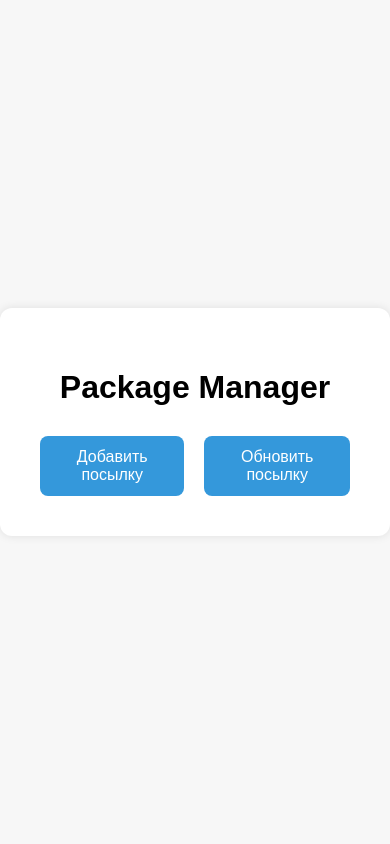
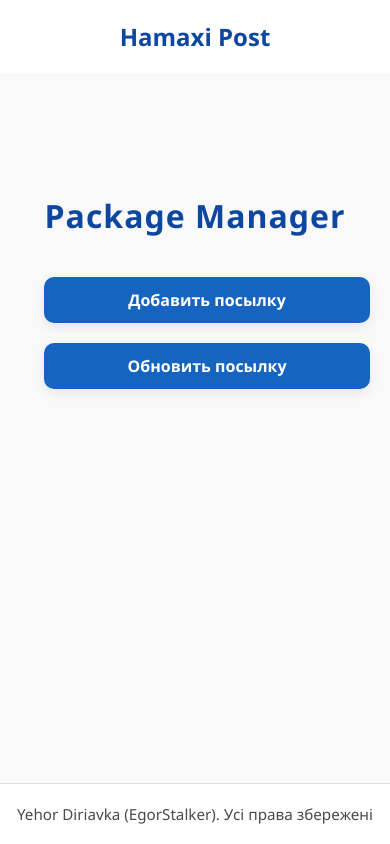
Before and after one commit to EgorStalker/Delivery, a Flask app: page / in a window 390 px wide. Run offline with Flask 3, Linux system fonts and the light colour scheme.

Commit message:
add new CSS

```diff
--- a/app.py
+++ b/app.py
@@ -155,13 +155,15 @@ def update_status(package_id):
 
 @app.route("/update_package", methods=["GET"])
 def show_update_package():
-    return render_template("update_package.html")
+    packages = Package.query.all()
+    return render_template("update_package.html",packages=packages)
+
 
 @app.route('/')
 def main():
     return render_template("main.html")
 
 
-app.run(debug=True)
-# if __name__ == "main":
-#     app.run()
+
+if __name__ == "__main__":
+    app.run(debug=True)
--- a/static/style_main.css
+++ b/static/style_main.css
@@ -1,41 +1,111 @@
+/* style_main.css — светлая тема с заголовком Hamaxi Post */
 body {
-    font-family: Arial, sans-serif;
-    background-color: #f7f7f7;
     margin: 0;
-    padding: 0;
+    font-family: 'Segoe UI', sans-serif;
+    background-color: #f9f9f9;
+    color: #333;
     display: flex;
-    justify-content: center;
-    align-items: center;
-    height: 100vh;
+    flex-direction: column;
+    min-height: 100vh;
+    opacity: 0;
+    animation: fadeIn 0.6s ease-in-out forwards;
+}
+
+@keyframes fadeIn {
+    to {
+        opacity: 1;
+    }
 }
 
 .container {
+    max-width: 800px;
+    margin: 100px auto;
     text-align: center;
-    background-color: #fff;
-    padding: 40px;
-    border-radius: 12px;
-    box-shadow: 0 0 10px rgba(0, 0, 0, 0.1);
+    flex: 1;
+    padding: 0 20px;
+    opacity: 0;
+    transform: translateY(20px);
+    animation: slideUp 0.6s ease-out 0.3s forwards;
+}
+
+@keyframes slideUp {
+    to {
+        opacity: 1;
+        transform: translateY(0);
+    }
 }
 
 h1 {
-    margin-bottom: 30px;
+    font-size: 2.8rem;
+    margin-bottom: 2.5rem;
+    color: #0d47a1;
+    font-weight: 700;
+    letter-spacing: 1px;
 }
+
+
 
 .buttons {
     display: flex;
     justify-content: center;
+    flex-wrap: wrap;
     gap: 20px;
 }
 
 .btn {
-    padding: 12px 24px;
-    background-color: #3498db;
-    color: white;
+    padding: 15px 30px;
+    background-color: #1565c0;
+    color: #fff;
     text-decoration: none;
-    border-radius: 8px;
+    font-weight: bold;
+    border-radius: 10px;
     transition: background-color 0.3s ease;
+    box-shadow: 0 4px 12px rgba(0, 0, 0, 0.08);
 }
 
 .btn:hover {
-    background-color: #2980b9;
+    background-color: #0d47a1;
 }
+
+.logo {
+    font-size: 1.5rem;
+    font-weight: bold;
+    padding: 20px;
+    color: #0d47a1;
+    background-color: #ffffff;
+    text-align: left;
+    animation: fadeIn 0.6s ease-in-out forwards;
+}
+
+footer {
+    background-color: #ffffff;
+    color: #4a4a4a;
+    text-align: center;
+    padding: 20px 0;
+    font-size: 0.95rem;
+    border-top: 1px solid #e0e0e0;
+    opacity: 0;
+    animation: fadeIn 0.6s ease-in-out 0.6s forwards;
+    margin-top: auto;
+}
+
+/* Адаптивность */
+@media (max-width: 600px) {
+    h1 {
+        font-size: 2rem;
+    }
+
+    .btn {
+        width: 100%;
+        padding: 12px;
+    }
+
+    .buttons {
+        flex-direction: column;
+        align-items: center;
+    }
+
+    .logo {
+        text-align: center;
+    }
+}
--- a/templates/add_package.html
+++ b/templates/add_package.html
@@ -13,7 +13,6 @@
   </style>
 </head>
 <body>
-
 
     <form method="POST">
         <h3>Добавить посылку</h3>
@@ -132,5 +131,6 @@
 
         <input type="submit" value="Добавить в базу данных">
     </form><br>
+
 </body>
 </html>
--- a/templates/main.html
+++ b/templates/main.html
@@ -6,6 +6,10 @@
     <link rel="stylesheet" href="{{ url_for('static', filename='style_main.css') }}">
 </head>
 <body>
+  <header>
+    <div class="logo">Hamaxi Post</div>
+</header>
+
     <div class="container">
         <h1>Package Manager</h1>
         <div class="buttons">
@@ -13,5 +17,9 @@
             <a href="{{ url_for('show_update_package') }}" class="btn">Обновить посылку</a>
         </div>
     </div>
+<footer>
+    Yehor Diriavka (EgorStalker). Усі права збережені
+</footer>
+
 </body>
 </html>
```
Also changed, not shown: static/add_package.css (+55 -26 lines), static/style.css (added, +97 -0 lines), static/styles.css (+46 -40 lines), templates/update_package.html (+10 -5 lines).
